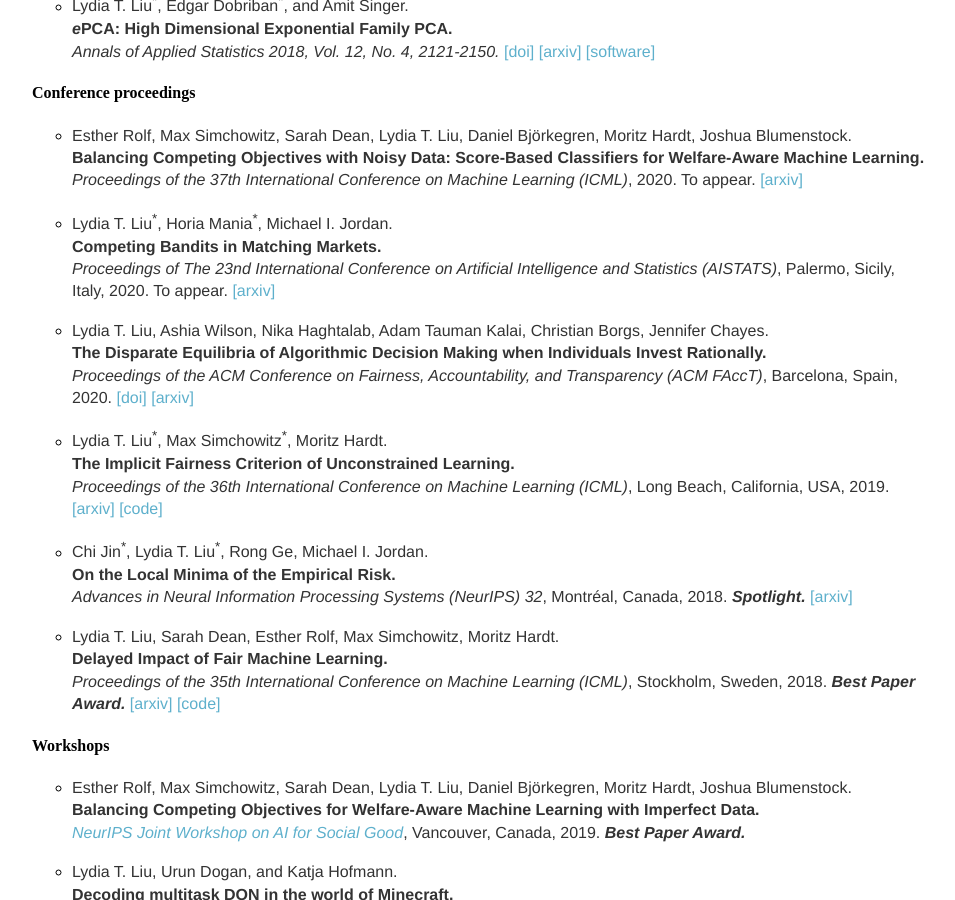
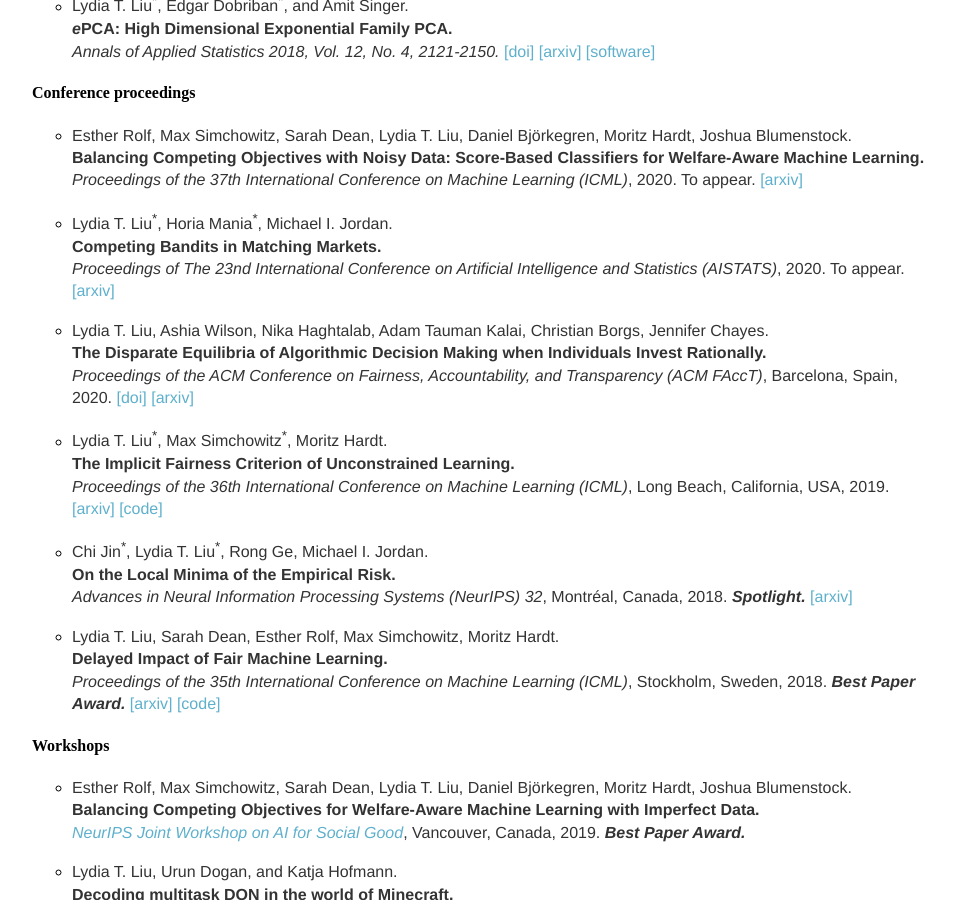
Before and after one commit to serenalwang/serenalwang.github.io, a Jekyll site: the page built from projects.md, in a window 1280 px wide and 900 px high, scrolled down 345 px. Shown: the whole window, without its empty margins (160-1115 px from the left). Built offline with Jekyll 4.4.1, drawn with Linux system fonts in a browser that asks for light colours.

Commit message:
Update projects.md

```diff
--- a/projects.md
+++ b/projects.md
@@ -26,7 +26,7 @@
 
 * Lydia T. Liu<sup>\*</sup>, Horia Mania<sup>\*</sup>, Michael I. Jordan.
 **Competing Bandits in Matching Markets.**
-*Proceedings of The 23nd International Conference on Artificial Intelligence and Statistics (AISTATS)*, Palermo, Sicily, Italy, 2020. To appear. [[arxiv]](https://arxiv.org/abs/1906.05363)
+*Proceedings of The 23nd International Conference on Artificial Intelligence and Statistics (AISTATS)*, 2020. To appear. [[arxiv]](https://arxiv.org/abs/1906.05363)
 
 * Lydia T. Liu, Ashia Wilson, Nika Haghtalab, Adam Tauman Kalai, Christian Borgs, Jennifer Chayes.
 **The Disparate Equilibria of Algorithmic Decision Making when Individuals Invest Rationally.**
```
